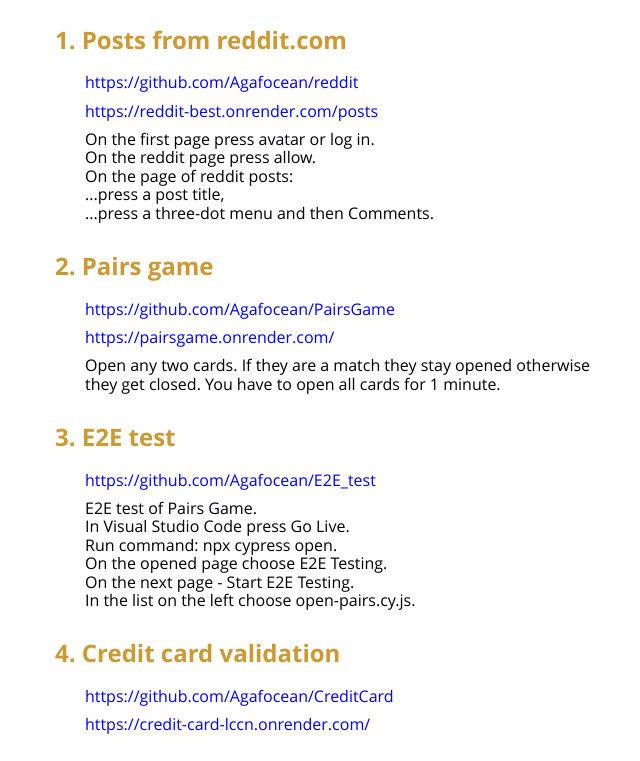
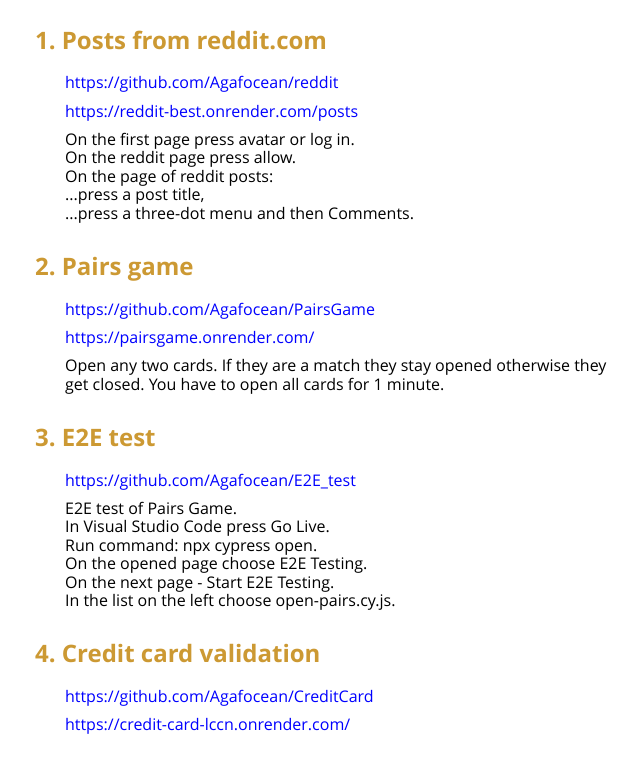
Before and after one commit to Agafocean/SchoolProjects, a plain HTML site: page index.html in a window 1280 px wide. Shown: the part 85-846 px from the top of the page, without its empty margins (315-955 px from the left). Drawn offline with Linux system fonts and the light colour scheme.

Commit message:
Update style.css

```diff
--- a/css/style.css
+++ b/css/style.css
@@ -79,7 +79,7 @@
 
 .container {
   max-width: 600px;
-  padding: 30px;
+  padding: 30px 10px;
   margin: 0 auto;
 }
 
```
